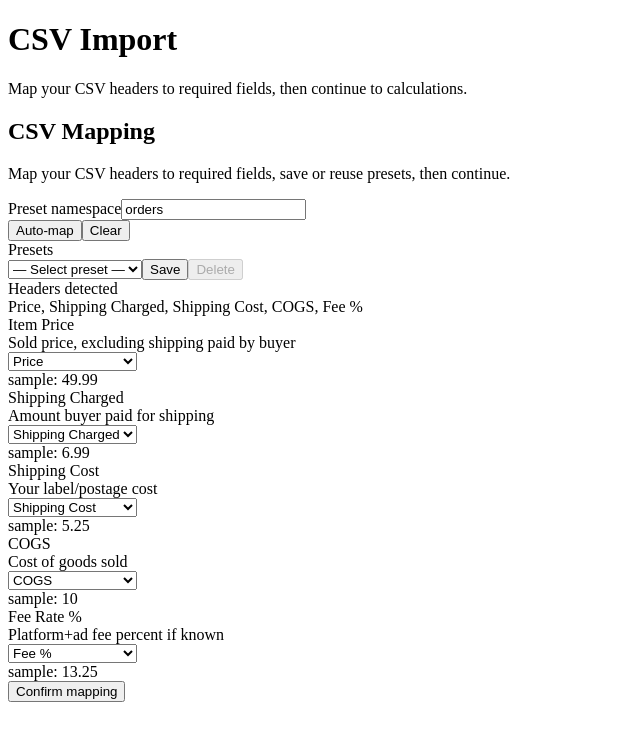
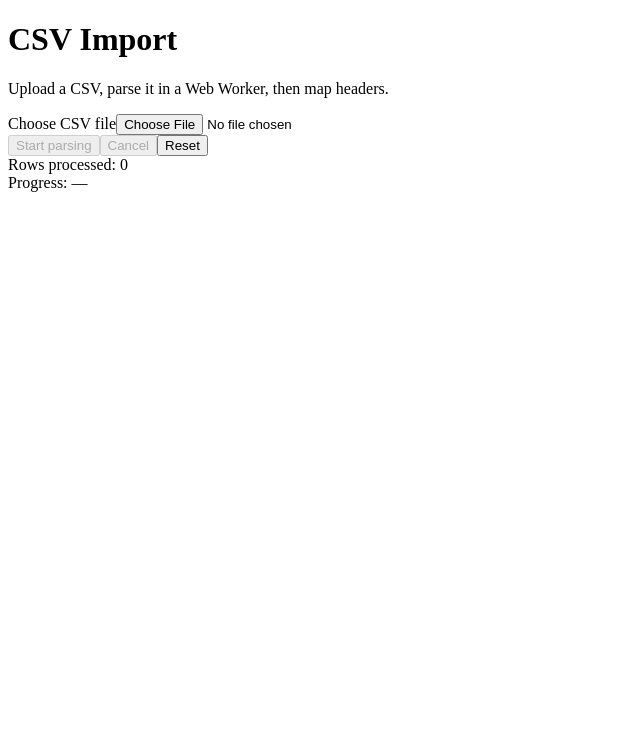
Before and after one commit to TheEsotericEel/egc, a Next.js app in the folder apps/web/: page /CsvImport in a window 1280 px wide. Shown: the top 740 px of the page, without its empty margins (0-640 px from the left). Built offline with nearby package versions, Linux system fonts and the light colour scheme.

Commit message:
feat(web): wire csv worker to /csv page with progress and mount mapping wizard (refs 6-b, 6-a-partial)

```diff
--- a/apps/web/src/pages/CsvImport.tsx
+++ b/apps/web/src/pages/CsvImport.tsx
@@ -2,66 +2,156 @@
 
 import React from "react";
 import CsvMappingWizard from "../components/CsvMappingWizard";
-
-/**
- * CsvImport
- * A thin host for the CSV Mapping Wizard.
- * Replace the placeholders with your actual CSV preview data and next-step handler.
- */
+import { parseCsvFile, type CsvWorkerEvent, type CsvParserHandle } from "../lib/csvParserClient";
 
 type Row = Record<string, string | number>;
 
 export default function CsvImport() {
-  // TODO: connect these to your existing CSV preview step.
-  // Replace the placeholders with real values from parser state.
-  // Examples: from context/store, props, or loader.
-  const headers: string[] =
-    /* __REPLACE_ME::HEADERS_FROM_PARSER__ */ [
-      // Temporary demo defaults so the page renders.
-      "Price",
-      "Shipping Charged",
-      "Shipping Cost",
-      "COGS",
-      "Fee %"
-    ];
+  const [file, setFile] = React.useState<File | null>(null);
+  const [parsing, setParsing] = React.useState(false);
+  const [progressRows, setProgressRows] = React.useState(0);
+  const [progressPercent, setProgressPercent] = React.useState<number | undefined>(undefined);
+  const [headers, setHeaders] = React.useState<string[] | null>(null);
+  const [sampleRows, setSampleRows] = React.useState<Row[]>([]);
+  const [errorMsg, setErrorMsg] = React.useState<string | null>(null);
 
-  const sampleRows: Row[] =
-    /* __REPLACE_ME::ROWS_FROM_PARSER__ */ [
-      { "Price": 49.99, "Shipping Charged": 6.99, "Shipping Cost": 5.25, "COGS": 10.0, "Fee %": 13.25 },
-      { "Price": 24.0, "Shipping Charged": 0, "Shipping Cost": 4.12, "COGS": 3.0, "Fee %": 12.9 }
-    ];
+  const handleRef = React.useRef<CsvParserHandle | null>(null);
+
+  function resetState() {
+    setParsing(false);
+    setProgressRows(0);
+    setProgressPercent(undefined);
+    setHeaders(null);
+    setSampleRows([]);
+    setErrorMsg(null);
+    handleRef.current = null;
+  }
+
+  function onFileChange(e: React.ChangeEvent<HTMLInputElement>) {
+    const f = e.target.files?.[0] ?? null;
+    setFile(f);
+    resetState();
+  }
+
+  function startParse() {
+    if (!file) return;
+    setParsing(true);
+    setErrorMsg(null);
+    setProgressRows(0);
+    setProgressPercent(undefined);
+    setHeaders(null);
+    setSampleRows([]);
+
+    handleRef.current = parseCsvFile(
+      file,
+      { header: true, sampleSize: 20 },
+      (ev: CsvWorkerEvent) => {
+        switch (ev.type) {
+          case "ready":
+            break;
+          case "headers":
+            setHeaders(ev.headers);
+            break;
+          case "progress":
+            setProgressRows(ev.rows);
+            setProgressPercent(ev.percent);
+            break;
+          case "sample":
+            setSampleRows(ev.rows);
+            break;
+          case "error":
+            setErrorMsg(ev.message);
+            setParsing(false);
+            break;
+          case "aborted":
+            setParsing(false);
+            break;
+          case "done":
+            setParsing(false);
+            break;
+          default:
+            break;
+        }
+      }
+    );
+  }
+
+  function cancelParse() {
+    handleRef.current?.cancel();
+    handleRef.current = null;
+    setParsing(false);
+  }
 
   function handleConfirm(mapping: Record<string, string>) {
-    // Forward mapping to your next step:
-    // - Save to state and advance UI
-    // - Trigger rollups step to compute metrics (6-c)
-    // Replace console.log with your real consumer.
+    // Forward mapping to next step (rollups) or state store.
     // __REPLACE_ME::MAPPING_CONSUMER__
-    console.log("Confirmed CSV mapping:", mapping);
+    console.log("Confirmed mapping:", mapping);
     alert("Mapping confirmed. Wire this to your rollups step next.");
   }
 
   return (
-    <div className="container mx-auto max-w-5xl p-4 md:p-6">
-      <h1 className="text-2xl font-semibold mb-4">CSV Import</h1>
-      <p className="text-sm text-gray-600 mb-6">
-        Map your CSV headers to required fields, then continue to calculations.
-      </p>
+    <div className="container mx-auto max-w-5xl p-4 md:p-6 space-y-6">
+      <header>
+        <h1 className="text-2xl font-semibold">CSV Import</h1>
+        <p className="text-sm text-gray-600">Upload a CSV, parse it in a Web Worker, then map headers.</p>
+      </header>
 
+      <section className="rounded-2xl border p-4 space-y-3">
+        <label className="block text-sm font-medium">Choose CSV file</label>
+        <input
+          type="file"
+          accept=".csv,text/csv"
+          onChange={onFileChange}
+          className="block w-full rounded border p-2"
+        />
+
+        <div className="flex gap-2">
+          <button
+            className="rounded-xl border px-4 py-2 disabled:opacity-50"
+            onClick={startParse}
+            disabled={!file || parsing}
+            title={!file ? "Select a CSV file first" : "Start parsing"}
+          >
+            Start parsing
+          </button>
+          <button
+            className="rounded-xl border px-4 py-2 disabled:opacity-50"
+            onClick={cancelParse}
+            disabled={!parsing}
+            title="Cancel parsing"
+          >
+            Cancel
+          </button>
+          <button
+            className="rounded-xl border px-4 py-2"
+            onClick={resetState}
+            title="Reset page state"
+          >
+            Reset
+          </button>
+        </div>
+
+        <div className="text-sm text-gray-700">
+          <div>Rows processed: <span className="font-mono">{progressRows}</span></div>
+          <div>Progress: <span className="font-mono">{progressPercent ?? "—"}{progressPercent != null ? "%" : ""}</span></div>
+          {errorMsg && (
+            <div className="mt-2 rounded-xl border border-rose-300 bg-rose-50 p-3 text-rose-700">
+              Error: {errorMsg}
+            </div>
+          )}
+        </div>
+      </section>
+
+      {headers && headers.length > 0 && (
+        <section className="rounded-2xl border p-4">
           <CsvMappingWizard
             headers={headers}
             sampleRows={sampleRows}
             onConfirm={handleConfirm}
             presetNamespace="orders"
-        // Optional: override required fields with custom labels/descriptions
-        // requiredFields={[
-        //   { key: "itemPrice", label: "Item Price" },
-        //   { key: "shippingCharged", label: "Shipping Charged" },
-        //   { key: "shippingCost", label: "Shipping Cost" },
-        //   { key: "cogs", label: "COGS" },
-        //   { key: "feeRate", label: "Fee Rate %" },
-        // ]}
           />
+        </section>
+      )}
     </div>
   );
 }
```
Lines whose indentation alone changed are shown as unchanged.
